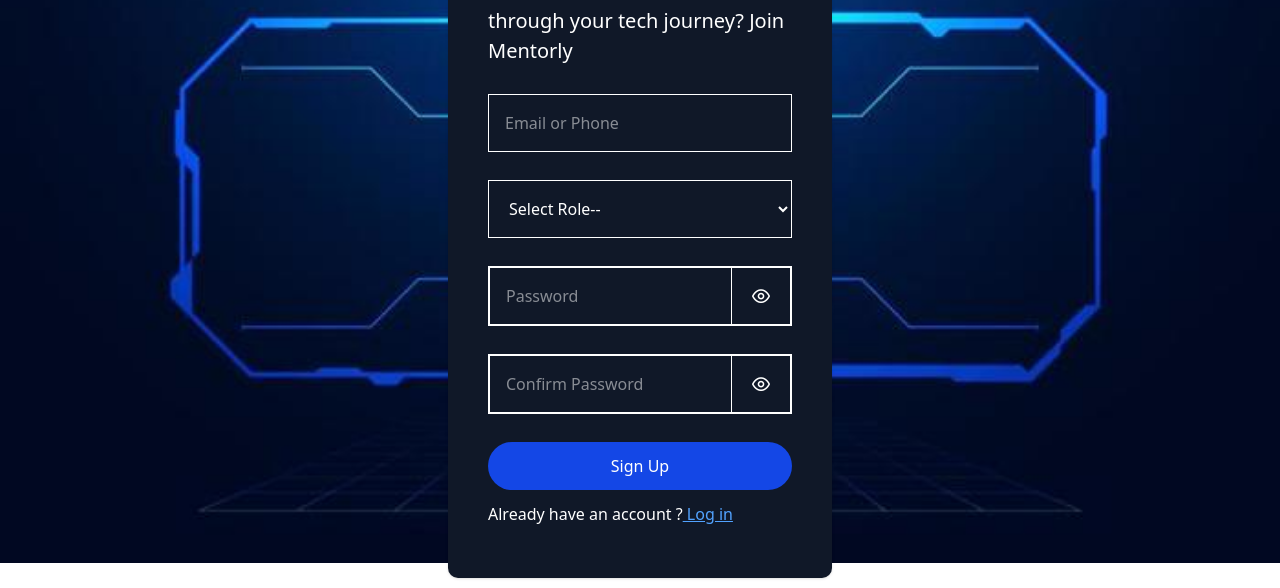
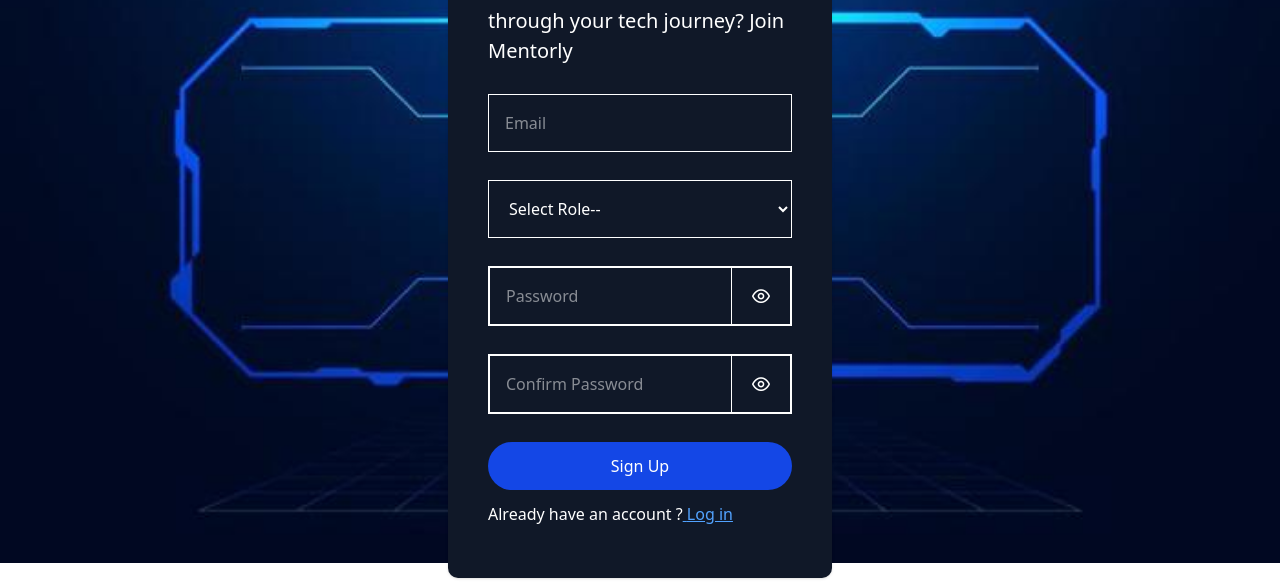
Before and after one commit to Praise-Tech-Dev/MentorshipFrontend, a React (Vite) app: page /signup in a window 1280 px wide. Shown: the part 232-820 px from the top of the page. Built offline with nearby package versions, Linux system fonts and the light colour scheme.

Commit message:
third commit

```diff
--- a/src/components/SignUpForm.jsx
+++ b/src/components/SignUpForm.jsx
@@ -1,24 +1,54 @@
-import React, { useState } from 'react'
+import React, { useState } from "react";
 // import { userLogin } from '../utils/api/usersApi'
-import { Link } from 'react-router-dom'
+import { Link } from "react-router-dom";
+import axios from 'axios';
 
 export default function SignUpForm() {
-  const [username, setUsername] = useState('')
-  const [password, setPassword] = useState('')
-  const [loading, setLoading] = useState(false)
-  const [confirmPassword, setConfirmPassword] = useState('')
-  const [visibility, setVisibility] = useState(false)
+  const [email, setEmail] = useState("");
+  const [password, setPassword] = useState("");
+  const [role, setRole] = useState("");
+  const [signUpError, setSignUpError] = useState(null)
+  const [loading, setLoading] = useState(false);
+  const [confirmPassword, setConfirmPassword] = useState("");
+  const [visibility, setVisibility] = useState(false);
+
+
 
   // const navigate = useNavigate()
 
   const handleSubmit = async (e) => {
-    e.preventDefault()
-    setLoading(true)
+    e.preventDefault();
+    setLoading(true);
+
+    const name = email.split('@')[0];
     const data = {
-      username: username,
+      name: name,
+      email: email,
       password: password,
+      role: role
+    };
+
+    try{
+      const response = await axios.post("https://mentorshipbackend-fetn.onrender.com/api/auth/register", data)
+
+      console.log("SignUp successful", response.user);
+
+      if(response){
+        // Save the user data to localStorage
+        localStorage.setItem('auth', JSON.stringify(response.data))
+
+        // Redirect to the home page or any other page
+        window.location.href = '/login';
+      }
+
+    }catch(error){
+      // setLoginError();
+      console.error("Signup failed")
+      setSignUpError("Invalid Credentials or Server Error.")
+
+      // console.error("Error logging in:", error);
+      // alert("Login failed. Please check your credentials.");
     }
-
     // await userLogin(data).then(res=>{
     //   console.log('response from logoin', res.data);
     //   console.log('response from logoin', typeof(res.data));
@@ -30,48 +60,96 @@
 
     // })
 
-
-    setLoading(false)
-  }
+    setLoading(false);
+  };
 
   return (
-
-    <div className='bg-gray-900 text-white shadow hover:shadow-lg hover:shadow-gray-600 rounded-[10px] w-[80%] md:w-[80%] lg:w-[30%] p-[40px] my-10 m-auto'>
-      <div className='flex items-center'>
-        <h1 className='text-5xl  font-bold my-2 mr-3'>Sign Up </h1>
+    <div className="bg-gray-900 text-white shadow hover:shadow-lg hover:shadow-gray-600 rounded-[10px] w-[80%] md:w-[80%] lg:w-[30%] p-[40px] my-10 m-auto">
+      <div className="flex items-center">
+        <h1 className="text-5xl  font-bold my-2 mr-3">Sign Up </h1>
         <div className="w-1/12 h-1/12  mr-3">
-          <img src="/mentorlylogo.png" alt="Logo" className='w-full' />
-
+          <img src="/mentorlylogo.png" alt="Logo" className="w-full" />
         </div>
       </div>
-      <p className='text-[20px]'>Need someone to Guide You through your tech journey? Join Mentorly </p>
-      <form className='flex flex-col '>
-        <input type="text" onChange={(e)=>setUsername(e.target.value)} value={username} placeholder='Email or Phone' className='border-[1px] border-white p-4 mt-7'/>
-        <select name="user-role" id="user-role" className='border-[1px] border-white p-4 mt-7 outline-none'>
-          <option value="mentee" className='bg-gray-900'>Select Role--</option>
-          <option value="mentor" className='bg-gray-900'>Mentor</option>
-          <option value="mentee" className='bg-gray-900'>Mentee</option>
+      <p className="text-[20px]">
+        Need someone to Guide You through your tech journey? Join Mentorly{" "}
+      </p>
+      <form className="flex flex-col ">
+        <input
+          type="text"
+          onChange={(e) => setEmail(e.target.value)}
+          value={email}
+          placeholder="Email"
+          className="border-[1px] border-white p-4 mt-7"
+        />
+        <select
+          name="user-role"
+          id="user-role"
+          className="border-[1px] border-white p-4 mt-7 outline-none"
+          value={role}
+          onChange={(e) => setRole(e.target.value)}
+        >
+          <option value="mentee" className="bg-gray-900">
+            Select Role--
+          </option>
+          <option value="mentor" className="bg-gray-900">
+            Mentor
+          </option>
+          <option value="mentee" className="bg-gray-900">
+            Mentee
+          </option>
         </select>
-        <div className='relative border  mt-7'>
-          <div onClick={()=>setVisibility(!visibility)} className="absolute right-0 bottom-0 h-full border flex items-center cursor-pointer">
-            <i className={`px-5 pi ${visibility? 'pi-eye-slash':'pi-eye'} text-lg`}></i>
+        <div className="relative border  mt-7">
+          <div
+            onClick={() => setVisibility(!visibility)}
+            className="absolute right-0 bottom-0 h-full border flex items-center cursor-pointer"
+          >
+            <i
+              className={`px-5 pi ${
+                visibility ? "pi-eye-slash" : "pi-eye"
+              } text-lg`}
+            ></i>
           </div>
-          <input type={visibility?'text':'password'} onChange={(e)=>setPassword(e.target.value)} value={password} placeholder='Password' className='w-full border-[1px] border-white p-4' />
+          <input
+            type={visibility ? "text" : "password"}
+            onChange={(e) => setPassword(e.target.value)}
+            value={password}
+            placeholder="Password"
+            className="w-full border-[1px] border-white p-4"
+          />
         </div>
-        <div className='relative border  my-7'>
-          <div onClick={()=>setVisibility(!visibility)} className="absolute right-0 bottom-0 h-full border flex items-center cursor-pointer">
-            <i className={`px-5 pi ${visibility? 'pi-eye-slash':'pi-eye'} text-lg`}></i>
+        <div className="relative border  my-7">
+          <div
+            onClick={() => setVisibility(!visibility)}
+            className="absolute right-0 bottom-0 h-full border flex items-center cursor-pointer"
+          >
+            <i
+              className={`px-5 pi ${
+                visibility ? "pi-eye-slash" : "pi-eye"
+              } text-lg`}
+            ></i>
           </div>
-          <input type={visibility?'text':'password'} onChange={(e)=>setConfirmPassword(e.target.value)} value={confirmPassword} placeholder='Confirm Password' className='w-full border-[1px] border-white p-4' />
+          <input
+            type={visibility ? "text" : "password"}
+            onChange={(e) => setConfirmPassword(e.target.value)}
+            value={confirmPassword}
+            placeholder="Confirm Password"
+            className="w-full border-[1px] border-white p-4"
+          />
         </div>
 
-
-        {
-          loading ?
-          <button className='bg-blue-500 cursor-not-allowed rounded-4xl p-3 text-[16px] flex items-center justify-center gap-2'><i className='pi pi-spinner pi-spin '></i> Submitting</button>
-          :
-          <button onClick={(e)=>handleSubmit(e)} className='bg-blue-700 hover:bg-blue-600 rounded-4xl p-3 text-[16px]'>Sign Up</button>
-        }
+        {loading ? (
+          <button className="bg-blue-500 cursor-not-allowed rounded-4xl p-3 text-[16px] flex items-center justify-center gap-2">
+            <i className="pi pi-spinner pi-spin "></i> Submitting
+          </button>
+        ) : (
+          <button
+            onClick={(e) => handleSubmit(e)}
+            className="bg-blue-700 hover:bg-blue-600 rounded-4xl p-3 text-[16px]"
+          >
+            Sign Up
+          </button>
+        )}
         {/* <p className='text-center'>or</p>
         <button className='bg-transparent border-white border-[1px] rounded-4xl p-3 text-[16px]'>
             <div>
@@ -80,10 +158,17 @@
             </div>
 
         </button> */}
-        <p className='py-3'>Already have an account ?
-          <Link to='/login' className='text-blue-400 hover:text-blue-500 underline'> Log in</Link></p>
+        <p className="py-3">
+          Already have an account ?
+          <Link
+            to="/login"
+            className="text-blue-400 hover:text-blue-500 underline"
+          >
+            {" "}
+            Log in
+          </Link>
+        </p>
       </form>
-
     </div>
-  )
+  );
 }
```
